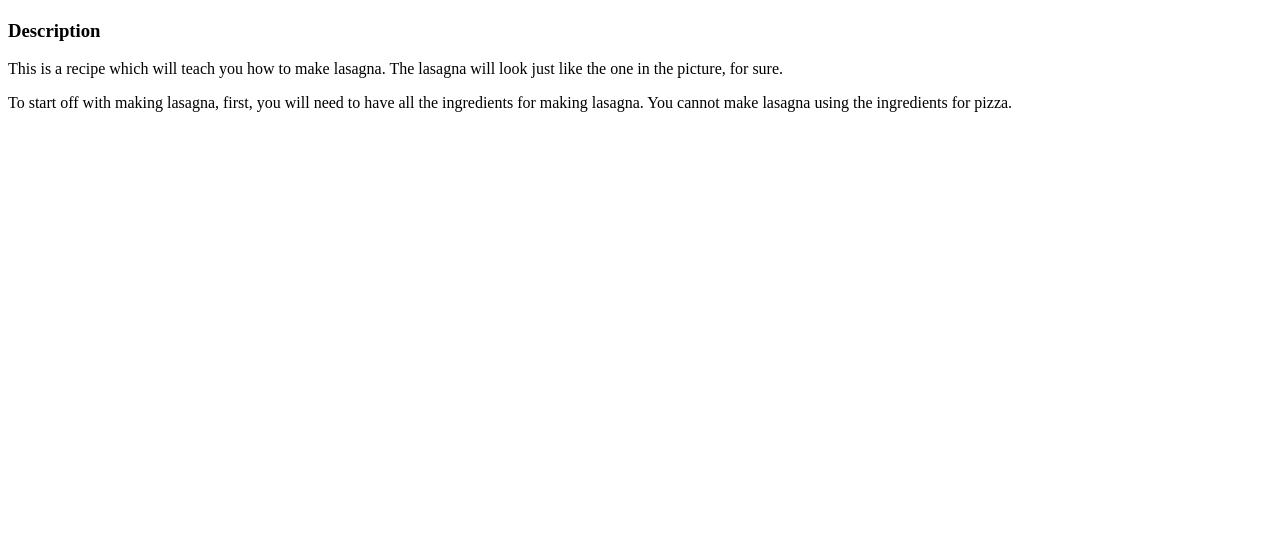
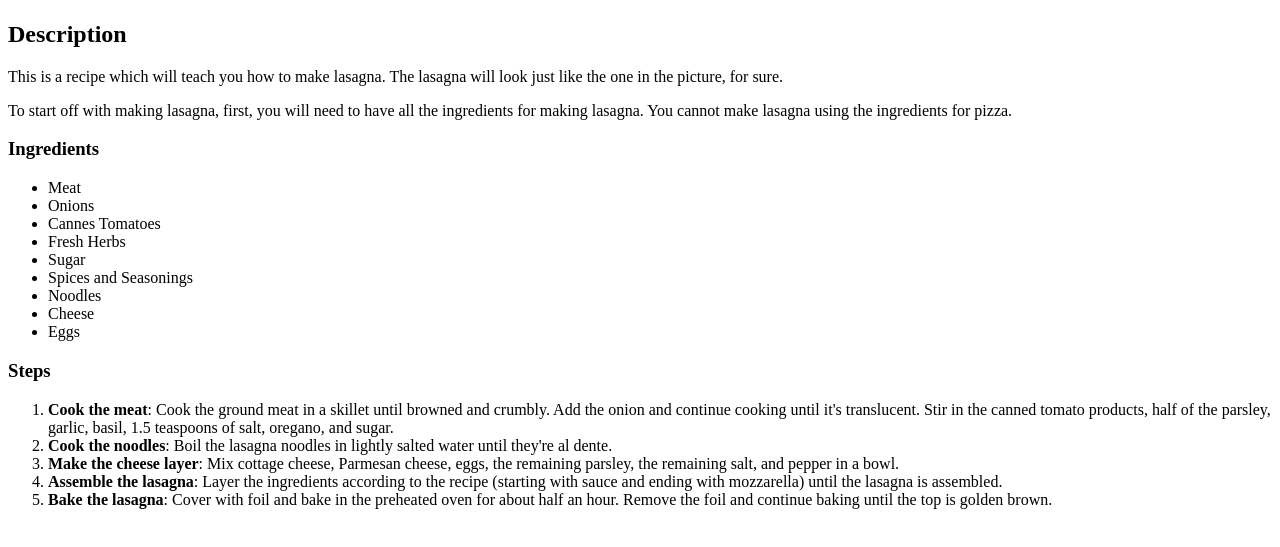
Before and after one commit to khawajarakin/odin-recipes, a plain HTML site: page recipes/lasagna.html in a window 1280 px wide. Shown: the part 99-646 px from the top of the page. Drawn offline with Linux system fonts and the light colour scheme.

Commit message:
Project Done

```diff
--- a/recipes/lasagna.html
+++ b/recipes/lasagna.html
@@ -9,12 +9,32 @@
 <body>
     <h1>Lasagna</h1>
     <img src="~/Downloads/lasagna.webp">
-    <h3>Description</h3>
+    <h2>Description</h2>
     <p>
         This is a recipe which will teach you how to make lasagna. The lasagna will look just like the one in the picture, for sure.
     </p>
     <p>
         To start off with making lasagna, first, you will need to have all the ingredients for making lasagna. You cannot make lasagna using the ingredients for pizza.
     </p>
+    <h3>Ingredients</h3>
+    <ul>
+        <li>Meat</li>
+        <li>Onions</li>
+        <li>Cannes Tomatoes</li>
+        <li>Fresh Herbs</li>
+        <li>Sugar</li>
+        <li>Spices and Seasonings</li>
+        <li>Noodles</li>
+        <li>Cheese</li>
+        <li>Eggs</li>
+    </ul>
+    <h3>Steps</h3>
+    <ol>
+        <li> <strong>Cook the meat</strong>: Cook the ground meat in a skillet until browned and crumbly. Add the onion and continue cooking until it's translucent. Stir in the canned tomato products, half of the parsley, garlic, basil, 1.5 teaspoons of salt, oregano, and sugar.</li>
+        <li> <strong>Cook the noodles</strong>: Boil the lasagna noodles in lightly salted water until they're al dente.</li>
+        <li> <strong>Make the cheese layer</strong>: Mix cottage cheese, Parmesan cheese, eggs, the remaining parsley, the remaining salt, and pepper in a bowl.</li>
+        <li> <strong>Assemble the lasagna</strong>: Layer the ingredients according to the recipe (starting with sauce and ending with mozzarella) until the lasagna is assembled.</li>
+        <li> <strong>Bake the lasagna</strong>: Cover with foil and bake in the preheated oven for about half an hour. Remove the foil and continue baking until the top is golden brown.
+    </ol>
 </body>
 </html>
```
